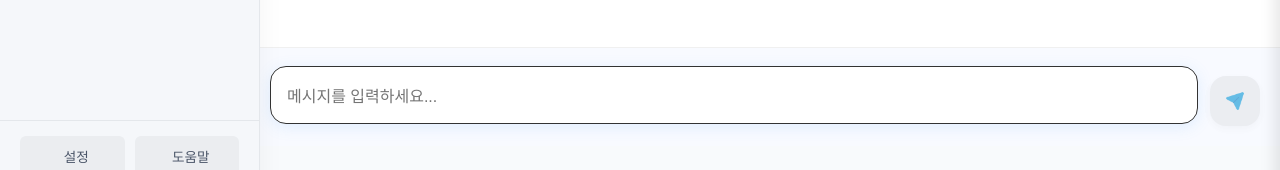
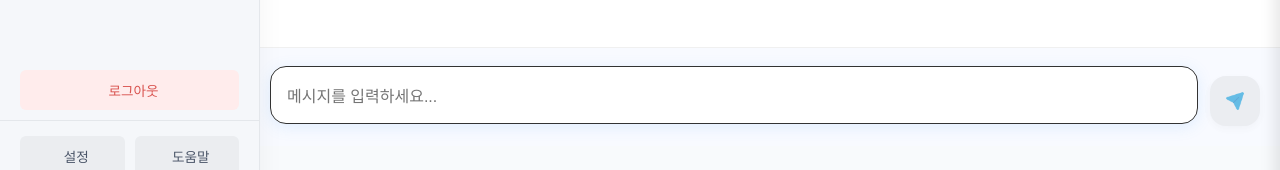
Before and after one commit to happy6team/ReadySet_Front, a Vue app: page /chatbot in a window 1280 px wide. Shown: the part 604-774 px from the top of the page. Built offline with nearby package versions, Linux system fonts and the light colour scheme.

Commit message:
feat : 로그아웃

```diff
--- a/src/components/SideBar.vue
+++ b/src/components/SideBar.vue
@@ -46,6 +46,13 @@
       </ul>
     </nav>
 
+    <div class="logout-section">
+      <button class="logout-btn" @click="logout">
+        <i class="fas fa-sign-out-alt"></i>
+        <span>로그아웃</span>
+      </button>
+    </div>
+
     <div class="sidebar-footer">
       <button class="settings-btn">
         <i class="fas fa-cog"></i>
@@ -60,8 +67,9 @@
 </template>
 
 <script setup>
-import { useRoute } from 'vue-router';
+import { useRoute, useRouter} from 'vue-router';
 const route = useRoute();
+const router = useRouter();
 
 defineProps({
   isOpen: {
@@ -69,6 +77,11 @@ defineProps({
     default: true
   }
 });
+
+function logout() {
+  localStorage.clear();  // 사용자 정보 초기화 (필요 시)
+  router.push('/');      // startpage로 이동
+}
 </script>
 
 <style scoped>
@@ -274,4 +287,34 @@ defineProps({
     font-size: 1.2rem;
   }
 }
+
+.logout-section {
+    padding: 0 20px 10px;
+  }
+
+  .logout-btn {
+    width: 100%;
+    background: #FFECEC;
+    border: none;
+    border-radius: 6px;
+    color: #D9534F;
+    cursor: pointer;
+    display: flex;
+    align-items: center;
+    padding: 10px 12px;
+    transition: all 0.2s ease;
+    font-size: 0.85rem;
+    font-weight: 500;
+    justify-content: center;
+  }
+
+  .logout-btn:hover {
+    background: #F8D7DA;
+    color: #C9302C;
+  }
+
+  .logout-btn i {
+    margin-right: 8px;
+    font-size: 0.95rem;
+  }
 </style>
```
